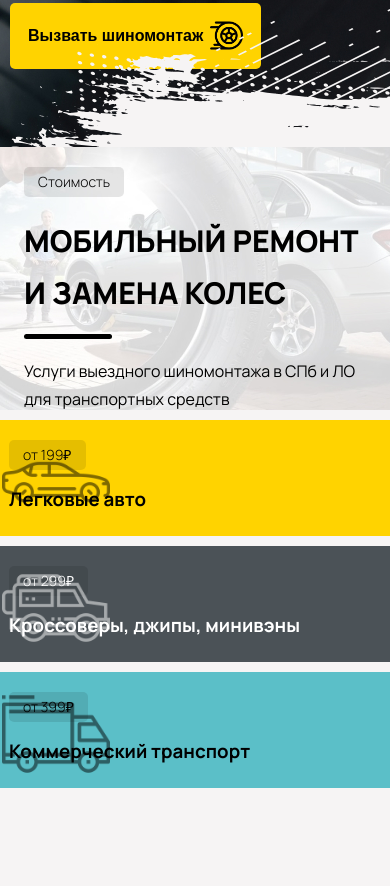
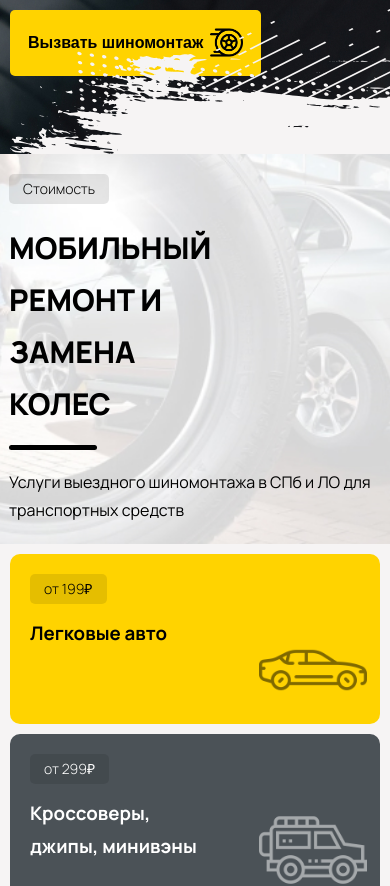
Before and after one commit to dskyworks/shiny-migom-landing-page, a website: page src/index.html in a window 390 px wide. Shown: the part 643-1529 px from the top of the page. Drawn offline with Linux system fonts and the light colour scheme.

Commit message:
Фиксирует изменения

```diff
--- a/src/index.html
+++ b/src/index.html
@@ -152,7 +152,7 @@
 
           <div class="hero__services services">
             <ul class="services__list">
-              <li class="services__item services__item--main">
+              <li class="services__item-main">
                 <a href="#" class="services__link">
                   <p class="services__card-price">Стоимость</p>
                   <h2 class="services__card-title">
--- a/src/styles/sections/hero.scss
+++ b/src/styles/sections/hero.scss
@@ -4,14 +4,29 @@
   background-position: center bottom;
   background-size: cover;
   will-change: background-position;
+
+  @media (min-width: 1080px) {
+
+  }
+
+  @media (max-width: 1079px) {
+
+  }
 }
 
 .hero__title {
-  padding-top: 180px;
   color: var(--white-absolute-color);
   font-weight: 800;
   font-size: 64px;
   line-height: 1.3;
+
+  @media (min-width: 1080px) {
+    padding-top: 180px;
+  }
+
+  @media (max-width: 1079px) {
+    padding-top: 187px;
+  }
 }
 
 .hero__description {
@@ -35,6 +50,14 @@
   border: 0;
   border-radius: 5px;
   cursor: pointer;
+
+  @media (min-width: 1080px) {
+
+  }
+
+  @media (max-width: 1079px) {
+
+  }
 }
 
 .hero__button::after {
@@ -65,39 +88,48 @@
   }
 }
 
+
 .services__list {
-  display: grid;
+  display: flex;
   gap: 10px;
+  width: 100%;
   height: 100%;
 
   @media (min-width: 1080px) {
-    grid-template-columns: 412px repeat(3, 1fr);
+    flex-direction: row;
+    justify-content: space-between;
   }
 
   @media (max-width: 1079px) {
-    grid-template-rows: 263px repeat(3, 1fr);
+    flex-direction: column;
+    align-items: center;
   }
 }
 
 .services__item {
+  width: 100%;
   border-radius: 10px;
 
   @media (min-width: 1080px) {
+    max-width: 205px;
   }
 
   @media (max-width: 1079px) {
+    max-width: 412px;
+    height: 170px;
   }
 }
 
-.services__item--main {
+.services__item-main {
   width: 412px;
   background: url('../images/hero/wheel-replace.jpg')
     var(--white-absolute-color) no-repeat;
+  background-position: center;
+  background-size: cover;
+  border-radius: 10px;
 }
 
-.services__item--main .services__link {
-  padding-right: 35px;
-  padding-left: 35px;
+.services__item-main .services__link {
   color: var(--black-absolute-color);
 }
 
@@ -109,6 +141,7 @@
   position: relative;
   color: var(--black-absolute-color);
 
+  @media (min-width: 1080px) {
     &::after {
       position: absolute;
       bottom: 0;
@@ -123,6 +156,22 @@
     }
   }
 
+  @media (max-width: 1079px) {
+    &::after {
+      position: absolute;
+      right: 13px;
+      bottom: 0;
+      display: block;
+      width: 108px;
+      height: 108px;
+      background: url('../images/hero/sedan.png') no-repeat;
+      background-size: contain;
+      opacity: 0.5;
+      content: '';
+    }
+  }
+}
+
 .services__item--crossover {
   background-color: var(--gray-color);
 }
@@ -131,6 +180,7 @@
   position: relative;
   color: var(--white-absolute-color);
 
+  @media (min-width: 1080px) {
     &::after {
       position: absolute;
       bottom: 0;
@@ -145,6 +195,22 @@
     }
   }
 
+  @media (max-width: 1079px) {
+    &::after {
+      position: absolute;
+      right: 13px;
+      bottom: 0;
+      display: block;
+      width: 108px;
+      height: 108px;
+      background: url('../images/hero/jeep.png') no-repeat;
+      background-size: contain;
+      opacity: 0.5;
+      content: '';
+    }
+  }
+}
+
 .services__item--truck {
   background-color: var(--cyan-color);
 }
@@ -153,6 +219,7 @@
   position: relative;
   color: var(--black-absolute-color);
 
+  @media (min-width: 1080px) {
     &::after {
       position: absolute;
       bottom: 0;
@@ -164,6 +231,22 @@
       background: url('../images/hero/truck.png') no-repeat;
       background-size: contain;
       opacity: 0.5;
+    }
+  }
+
+  @media (max-width: 1079px) {
+    &::after {
+      position: absolute;
+      right: 13px;
+      bottom: 0;
+      display: block;
+      width: 108px;
+      height: 108px;
+      background: url('../images/hero/truck.png') no-repeat;
+      background-size: contain;
+      opacity: 0.5;
+      content: '';
+    }
   }
 }
 
@@ -185,9 +268,16 @@
 
 .services__card-title {
   margin-top: 13px;
+
+  @media (min-width: 1080px) {
   }
 
-.services__item--main .services__card-title {
+  @media (max-width: 1079px) {
+    width: 190px;
+  }
+}
+
+.services__item-main .services__card-title {
   position: relative;
   margin-top: 18px;
   padding-bottom: 20px;
```
Also changed, not shown: src/styles/style.min.css. Lines whose indentation alone changed are shown as unchanged.
